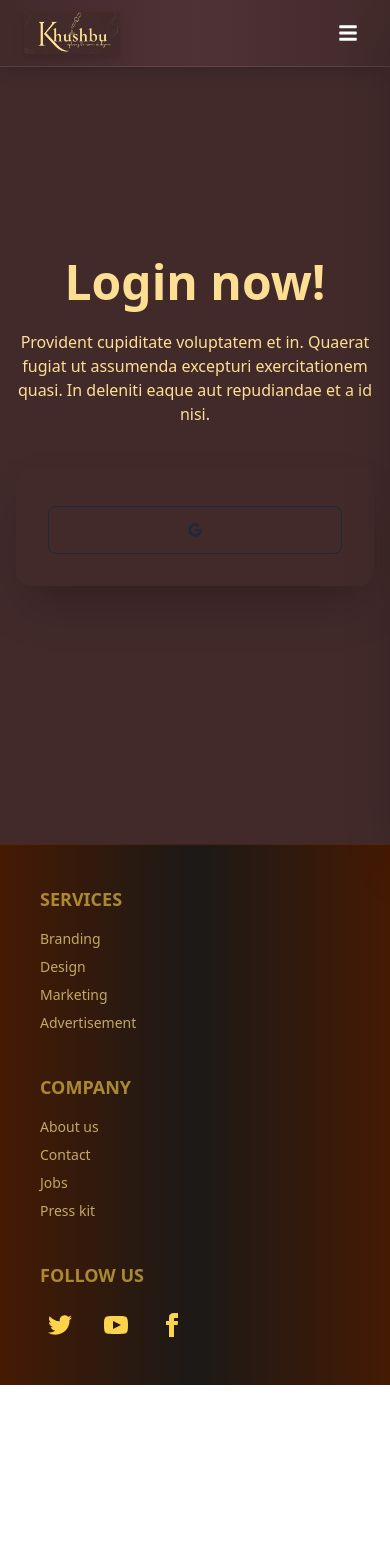
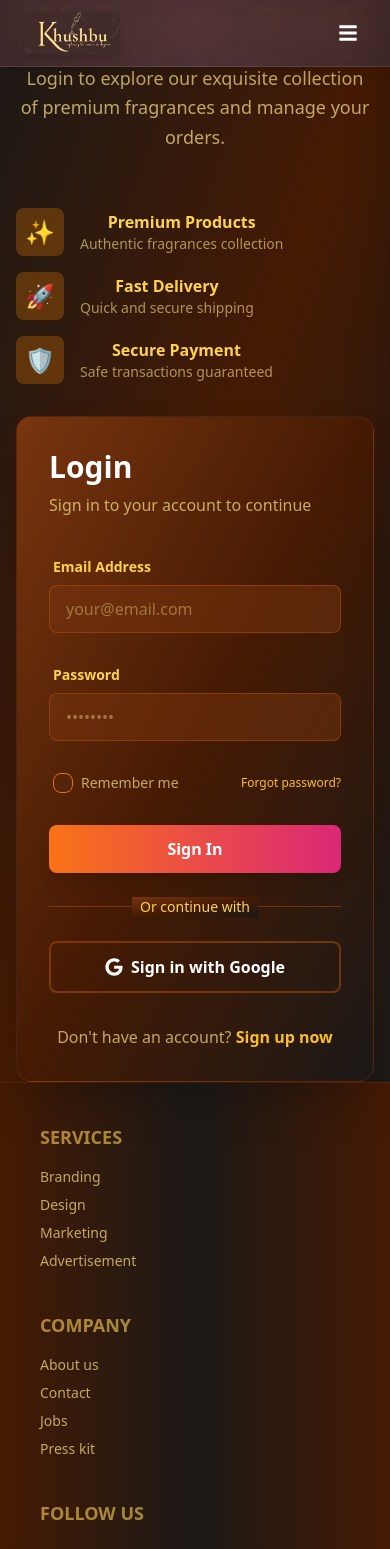
Before and after one commit to MamunUrRashidAIUB/khushbu-client, a React (Vite) app: page /login in a window 390 px wide. Shown: the top 1549 px of the page. Before the commit the page ends 1385 px from the top, so only its background shows below. Built offline with nearby package versions, Linux system fonts and the light colour scheme; no server answers.

Commit message:
enhance Cart and Login components with improved styling and layout for better user experience

```diff
--- a/src/Layout/Pages/Login/Login.jsx
+++ b/src/Layout/Pages/Login/Login.jsx
@@ -51,61 +51,137 @@ const Login = () => {
   };
 
   return (
-    <div className="hero min-h-screen">
-      <div className="hero-content flex-col lg:flex-row-reverse">
-        <div className="text-center lg:text-left">
-          <h1 className="text-5xl font-bold">Login now!</h1>
-          <p className="py-6">
-            Provident cupiditate voluptatem et in. Quaerat fugiat ut assumenda
-            excepturi exercitationem quasi. In deleniti eaque aut repudiandae et
-            a id nisi.
+    <div className="min-h-screen bg-gradient-to-br from-stone-900 via-amber-950 to-stone-900 flex items-center justify-center px-4">
+      <div className="w-full max-w-4xl">
+        <div className="grid grid-cols-1 lg:grid-cols-2 gap-8 items-center">
+          {/* Left Side - Welcome Section */}
+          <div className="text-center lg:text-left text-white space-y-6">
+            <div>
+              <h1 className="text-5xl lg:text-6xl font-bold mb-4">
+                <span className="bg-gradient-to-r from-amber-400 to-yellow-400 bg-clip-text text-transparent">
+                  Welcome Back
+                </span>
+              </h1>
+              <p className="text-amber-200/70 text-lg leading-relaxed">
+                Login to explore our exquisite collection of premium fragrances and manage your orders.
               </p>
             </div>
-        <div className="card w-full max-w-sm shrink-0 shadow-2xl">
-          <form onSubmit={handleLogin} className="card-body">
-            {/* <div className="form-control">
+
+            <div className="space-y-4 pt-8">
+              <div className="flex items-center gap-4">
+                <div className="w-12 h-12 bg-amber-600/30 rounded-lg flex items-center justify-center">
+                  <span className="text-2xl">✨</span>
+                </div>
+                <div>
+                  <p className="font-semibold text-amber-300">Premium Products</p>
+                  <p className="text-amber-200/60 text-sm">Authentic fragrances collection</p>
+                </div>
+              </div>
+              <div className="flex items-center gap-4">
+                <div className="w-12 h-12 bg-amber-600/30 rounded-lg flex items-center justify-center">
+                  <span className="text-2xl">🚀</span>
+                </div>
+                <div>
+                  <p className="font-semibold text-amber-300">Fast Delivery</p>
+                  <p className="text-amber-200/60 text-sm">Quick and secure shipping</p>
+                </div>
+              </div>
+              <div className="flex items-center gap-4">
+                <div className="w-12 h-12 bg-amber-600/30 rounded-lg flex items-center justify-center">
+                  <span className="text-2xl">🛡️</span>
+                </div>
+                <div>
+                  <p className="font-semibold text-amber-300">Secure Payment</p>
+                  <p className="text-amber-200/60 text-sm">Safe transactions guaranteed</p>
+                </div>
+              </div>
+            </div>
+          </div>
+
+          {/* Right Side - Login Form */}
+          <div className="bg-gradient-to-br from-amber-900 via-amber-950 to-stone-900 rounded-2xl p-8 shadow-2xl border border-amber-800/30">
+            <h2 className="text-3xl font-bold text-white mb-2">Login</h2>
+            <p className="text-amber-200/70 mb-8">Sign in to your account to continue</p>
+
+            <form onSubmit={handleLogin} className="space-y-6">
+              {/* Email Input */}
+              <div className="form-control">
                 <label className="label">
-                <span className="label-text">Email</span>
+                  <span className="label-text text-amber-300 font-semibold">Email Address</span>
                 </label>
                 <input
                   type="email"
                   name="email"
-                placeholder="email"
-                className="input input-bordered bg-yellow-950"
+                  placeholder="your@email.com"
+                  className="input input-bordered bg-amber-900/50 border-amber-700/50 text-white placeholder-amber-200/40 focus:outline-none focus:ring-2 focus:ring-amber-400 focus:border-transparent transition-all"
                   required
                 />
               </div>
+
+              {/* Password Input */}
               <div className="form-control">
                 <label className="label">
-                <span className="label-text">Password</span>
+                  <span className="label-text text-amber-300 font-semibold">Password</span>
                 </label>
                 <input
                   type="password"
                   name="password"
-                placeholder="password"
-                className="input input-bordered bg-yellow-950"
+                  placeholder="••••••••"
+                  className="input input-bordered bg-amber-900/50 border-amber-700/50 text-white placeholder-amber-200/40 focus:outline-none focus:ring-2 focus:ring-amber-400 focus:border-transparent transition-all"
                   required
                 />
-              <label className="label">
-                <a href="#" className="label-text-alt link link-hover">
+              </div>
+
+              {/* Remember & Forgot */}
+              <div className="flex justify-between items-center">
+                <label className="label cursor-pointer gap-2">
+                  <input type="checkbox" className="checkbox checkbox-sm border-amber-600" />
+                  <span className="label-text text-amber-200/70">Remember me</span>
+                </label>
+                <a href="#" className="label-text-alt link link-hover text-amber-400 hover:text-amber-300 transition-colors">
                   Forgot password?
                 </a>
-              </label>
-              <Link to="/signup" className="label-text-alt link link-hover">
-                <span>Dont have an account? </span>
-                <span className="text-green-400">Signup Now</span>
-              </Link>
               </div>
-            <div className="form-control mt-6">
-              <button className="btn bg-orange-950">Login</button>
-            </div> */}
+
+              {/* Login Button */}
+              <button
+                type="submit"
+                className="w-full py-3 px-4 bg-gradient-to-r from-orange-500 to-pink-600 text-white font-bold rounded-lg hover:from-orange-600 hover:to-pink-700 transition-all duration-300 shadow-lg hover:shadow-orange-500/50 transform hover:scale-105 active:scale-95"
+              >
+                Sign In
+              </button>
+
+              {/* Divider */}
+              <div className="relative">
+                <div className="absolute inset-0 flex items-center">
+                  <div className="w-full border-t border-amber-700/50"></div>
+                </div>
+                <div className="relative flex justify-center text-sm">
+                  <span className="px-2 bg-gradient-to-br from-amber-900 via-amber-950 to-stone-900 text-amber-300">
+                    Or continue with
+                  </span>
+                </div>
+              </div>
+
+              {/* Google Login */}
               <button
                 onClick={handlegooglelogin}
-              className="btn btn-outline mt-2"
+                type="button"
+                className="w-full py-3 px-4 border-2 border-amber-700/50 text-white rounded-lg hover:bg-amber-700/20 transition-all duration-300 flex items-center justify-center gap-2 font-semibold hover:border-amber-500"
               >
-              <FaGoogle>Google</FaGoogle>
+                <FaGoogle className="text-lg" />
+                Sign in with Google
               </button>
             </form>
+
+            {/* Signup Link */}
+            <p className="text-center text-amber-200/70 mt-8">
+              Don't have an account?{" "}
+              <Link to="/signup" className="text-amber-400 font-semibold hover:text-amber-300 transition-colors">
+                Sign up now
+              </Link>
+            </p>
+          </div>
         </div>
       </div>
     </div>
```
Also changed, not shown: src/Layout/Pages/Cart/Cart.jsx (+76 -40 lines). Lines whose indentation alone changed are shown as unchanged.
